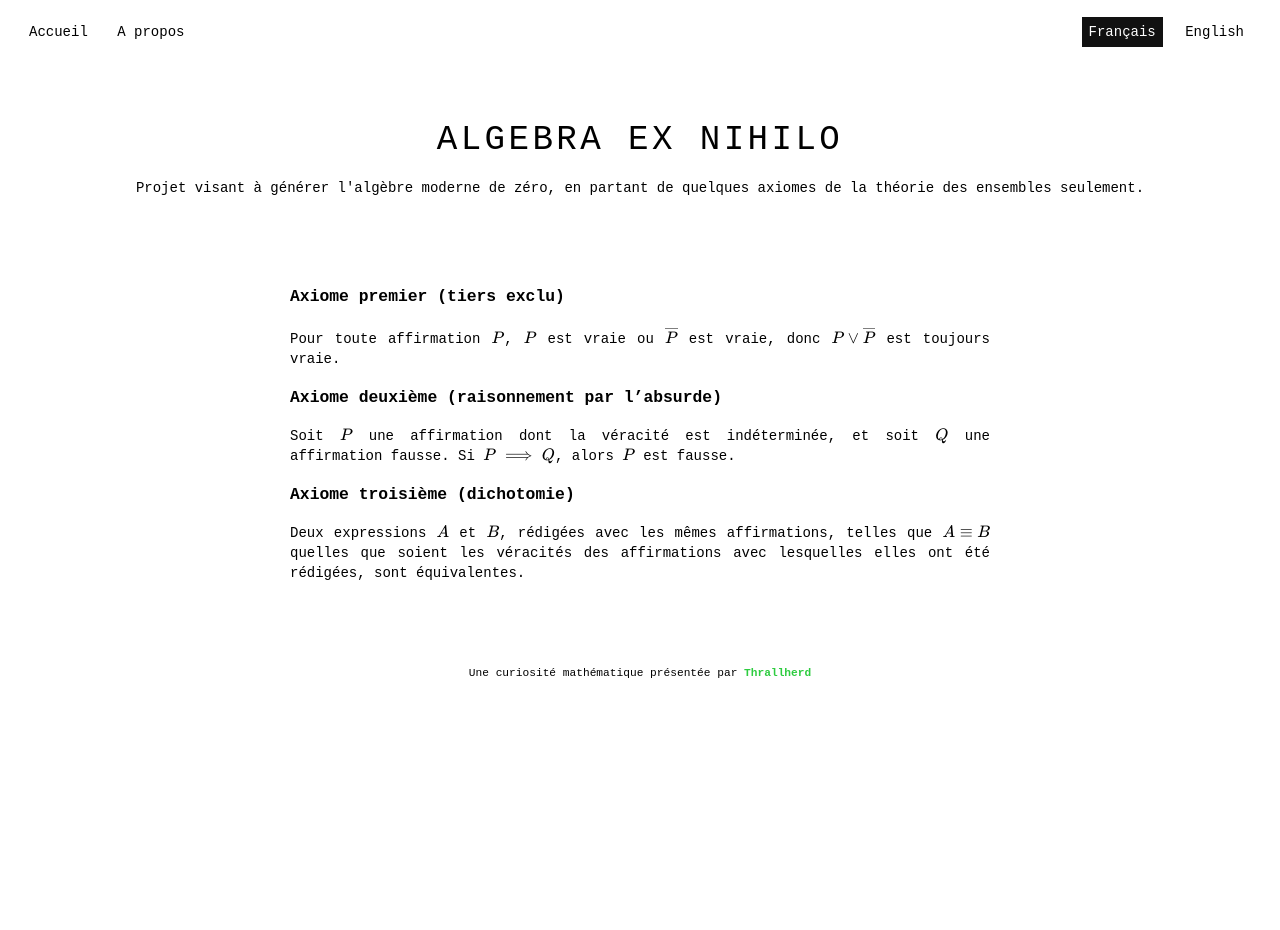
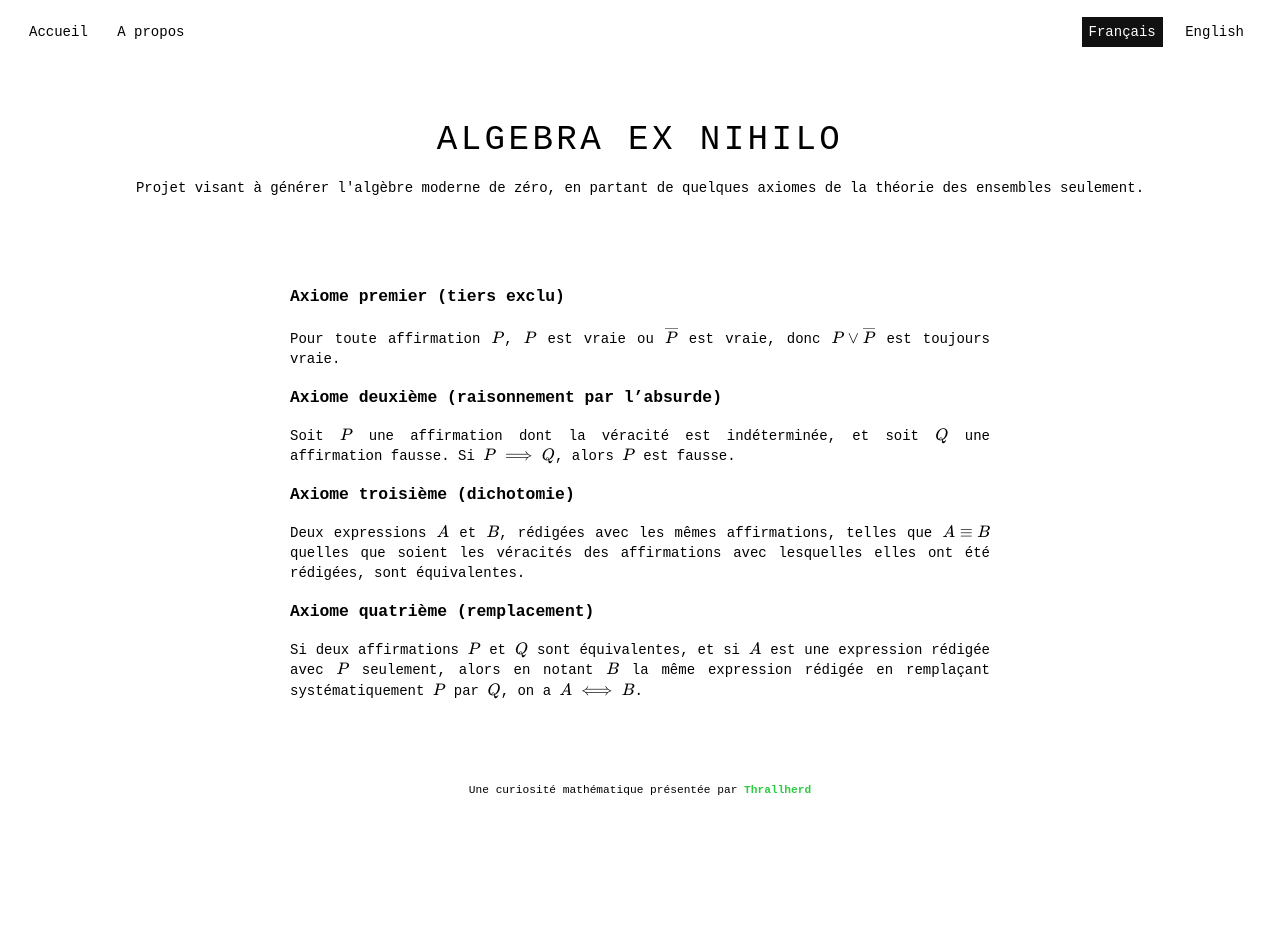
Before and after one commit to Thrallherd/AlgebraExNihilo, a Jekyll site: the page built from logic_axm2.md, in a window 1280 px wide. Built offline with Jekyll 4.4.1, drawn with Linux system fonts in a browser that asks for light colours; formulas are drawn with MathJax 3; before the commit the page ends 900 px from its top, so only the background shows below that.

Commit message:
Update logic_axm2.md

```diff
--- a/logic_axm2.md
+++ b/logic_axm2.md
@@ -15,3 +15,6 @@
 
 ### Axiome troisième (dichotomie)
 Deux expressions $$A$$ et $$B$$, rédigées avec les mêmes affirmations, telles que $$A \equiv B$$ quelles que soient les véracités des affirmations avec lesquelles elles ont été rédigées, sont équivalentes.
+
+### Axiome quatrième (remplacement)
+Si deux affirmations $$P$$ et $$Q$$ sont équivalentes, et si $$A$$ est une expression rédigée avec $$P$$ seulement, alors en notant $$B$$ la même expression rédigée en remplaçant systématiquement $$P$$ par $$Q$$, on a $$A \iff B$$.
```
